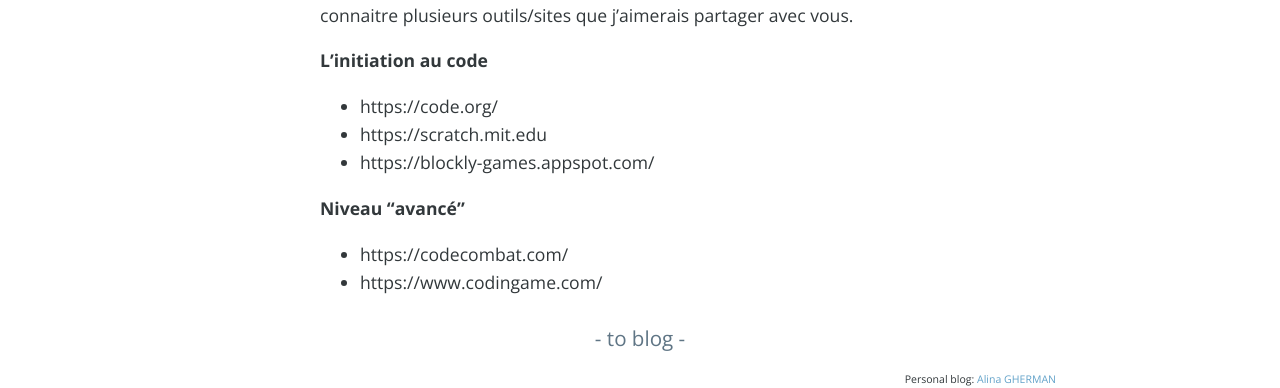
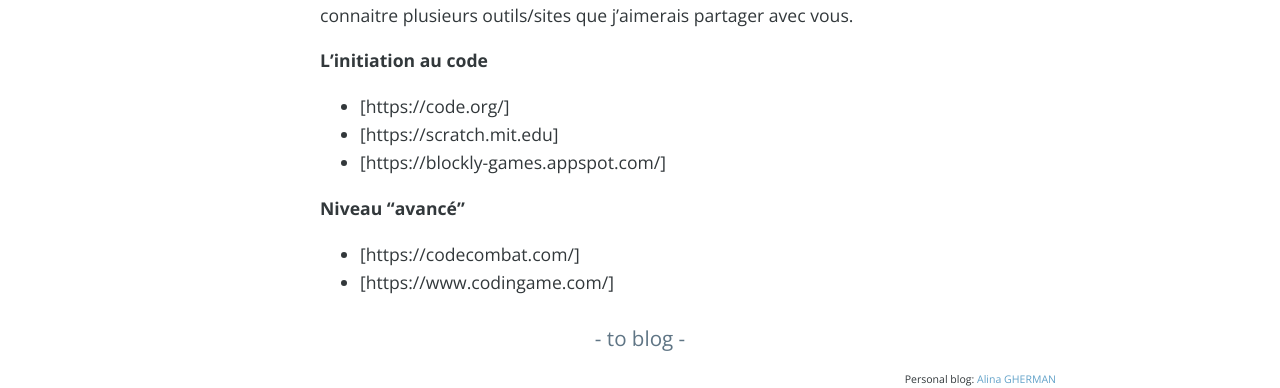
Before and after one commit to veve90/veve90.github.io, a Jekyll site: the page built from _posts/2017-12-17-code-enfant.md, in a window 1280 px wide. Shown: the part 466-854 px from the top of the page. Built offline with Jekyll 4.4.1, drawn with Linux system fonts in a browser that asks for light colours; nearby versions of some CDN libraries; comment, search, counter and statistics services are not loaded.

```diff
--- a/_posts/2017-12-17-code-enfant.md
+++ b/_posts/2017-12-17-code-enfant.md
@@ -8,10 +8,10 @@ categories: code, enfant
 En ayant co-créé __Code Club Lyon__ et en ayant participé à plusieurs évènements ayant comme but l'initiation au code pour les enfants j'ai pu connaitre plusieurs outils/sites que j'aimerais partager avec vous.
 
 **L'initiation au code**
-* https://code.org/
-* https://scratch.mit.edu
-* https://blockly-games.appspot.com/
+* [https://code.org/]
+* [https://scratch.mit.edu]
+* [https://blockly-games.appspot.com/]
 
 **Niveau "avancé"**
-* https://codecombat.com/
-* https://www.codingame.com/
+* [https://codecombat.com/]
+* [https://www.codingame.com/]
```
